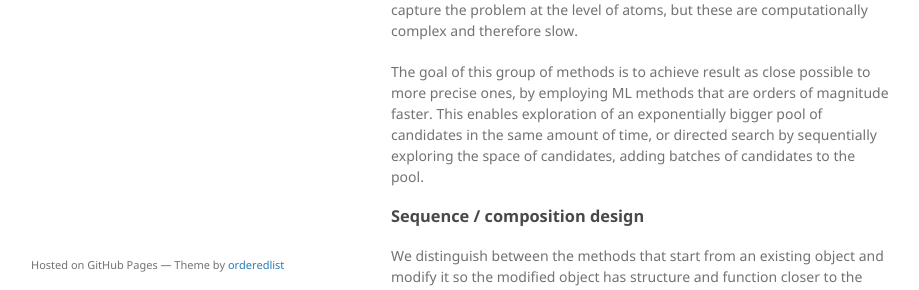
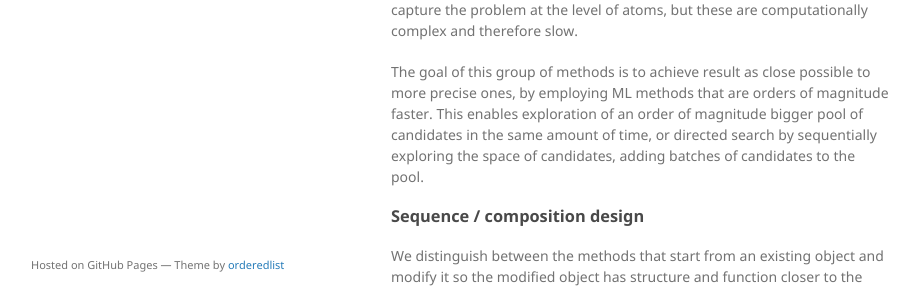
Before and after one commit to josipkrapac/josipkrapac.github.io, a Jekyll site: the page built from _posts/2024-09-22-input-formats.md, in a window 1280 px wide. Shown: the part 556-846 px from the top of the page, without its empty margins (179-1098 px from the left). Built offline with Jekyll 4.4.1, drawn with Linux system fonts in a browser that asks for light colours; a style sheet for code colours, icons or effects is not loaded; the repository's description, which GitHub fills in, is left out.

Commit message:
Update 2024-09-22-input-formats.md

```diff
--- a/_posts/2024-09-22-input-formats.md
+++ b/_posts/2024-09-22-input-formats.md
@@ -17,7 +17,7 @@ The assumption in this case is that we have a pool of candidates whose structure
 
 Best results are obtained using quantum mechanical simulations, which capture the problem at the level of atoms, but these are computationally complex and therefore slow.
 
-The goal of this group of methods is to achieve result as close possible to more precise ones, by employing ML methods that are orders of magnitude faster. This enables exploration of an exponentially bigger pool of candidates in the same amount of time, or directed search by sequentially exploring the space of candidates, adding batches of candidates to the pool.
+The goal of this group of methods is to achieve result as close possible to more precise ones, by employing ML methods that are orders of magnitude faster. This enables exploration of an order of magnitude bigger pool of candidates in the same amount of time, or directed search by sequentially exploring the space of candidates, adding batches of candidates to the pool.
 ### Sequence / composition design
 We distinguish between the methods that start from an existing object and modify it so the modified object has structure and function closer to the target one, and de novo methods that don't start from an existing object. The main challenge is the size of the candidate space and that we're optimizing for multiple properties which often requires trade-offs between optimizing for one or the other property.
 #### Template-based design
```
